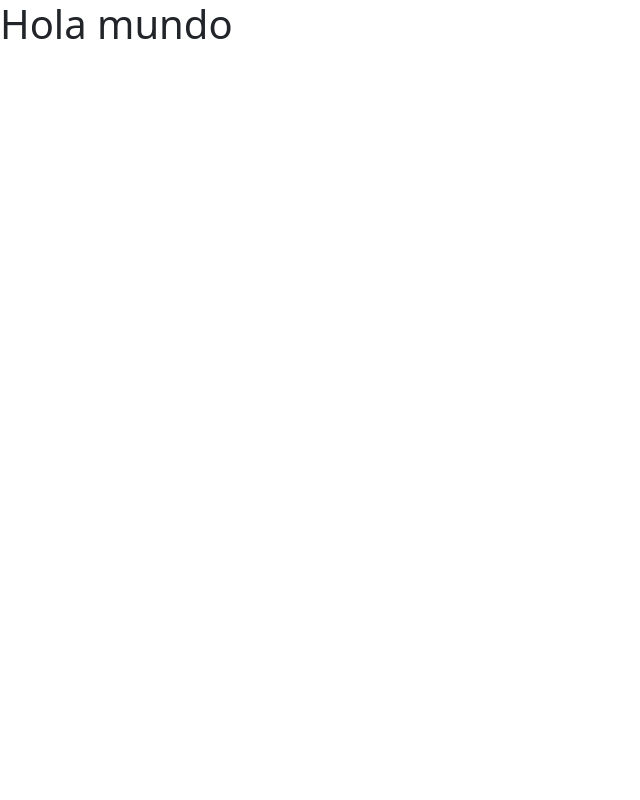
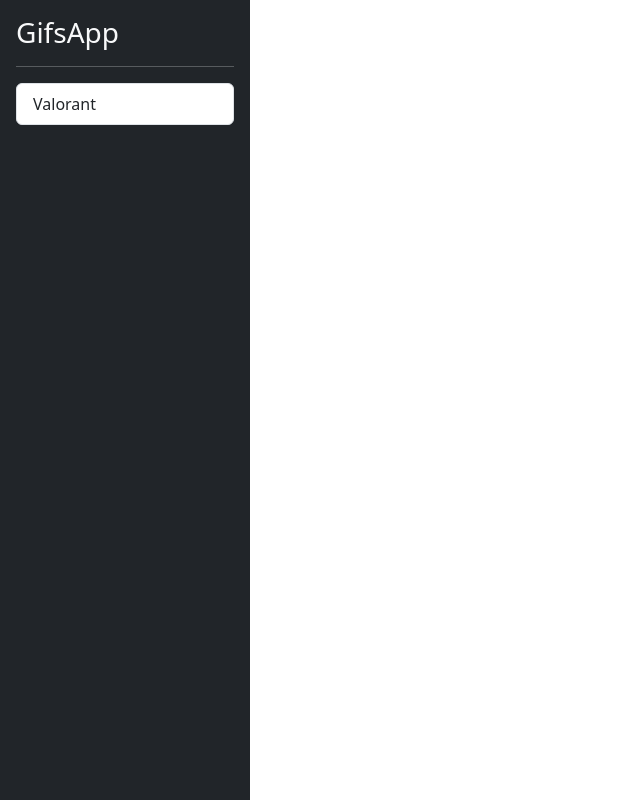
Before and after one commit to mapcsasystem/GifsApp, an Angular app: page / in a window 1280 px wide. Shown: the whole page, without its empty margins (0-640 px from the left). Built offline with nearby package versions, Linux system fonts and the light colour scheme.

Commit message:
add sidebar

```diff
--- a/src/app/app.component.html
+++ b/src/app/app.component.html
@@ -1 +1,9 @@
-<h1>Hola mundo</h1>
+<div class="d-flex">
+    <!-- Sidebar -->
+    <shared-sidebar></shared-sidebar>
+    <!-- Home Page -->
+
+
+
+
+</div>
--- /dev/null
+++ b/src/app/shared/components/sidebar/sidebar.component.html
@@ -0,0 +1,11 @@
+<div class="bg-dark border-right p-3" id="sidebar">
+
+    <h3 class="text-light">GifsApp</h3>
+    <hr class="text-light">
+    <div class="list-group list-reset">
+        <button class="list-group-item list-group-item-action">
+            Valorant
+        </button>
+    </div>
+
+</div>
--- /dev/null
+++ b/src/app/shared/components/sidebar/sidebar.component.scss
@@ -0,0 +1,4 @@
+#sidebar {
+  height: 100vh;
+  width: 250px;
+}
```
Also changed, not shown: src/app/app.module.ts (+7 -8 lines), src/app/gifs/gifs.module.ts (added, +8 -0 lines), src/app/shared/components/sidebar/sidebar.component.ts (added, +8 -0 lines), src/app/shared/shared.module.ts (added, +10 -0 lines).
